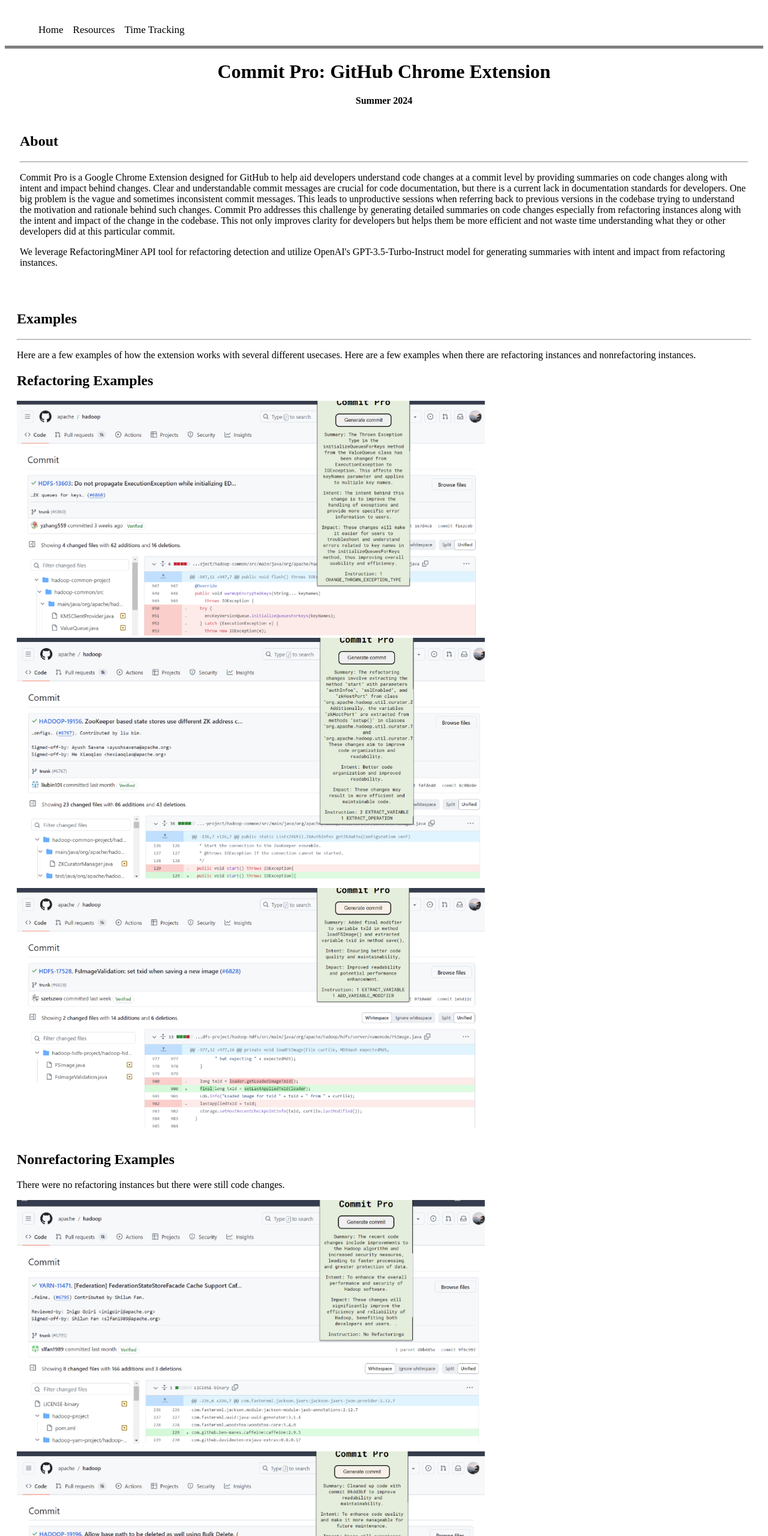
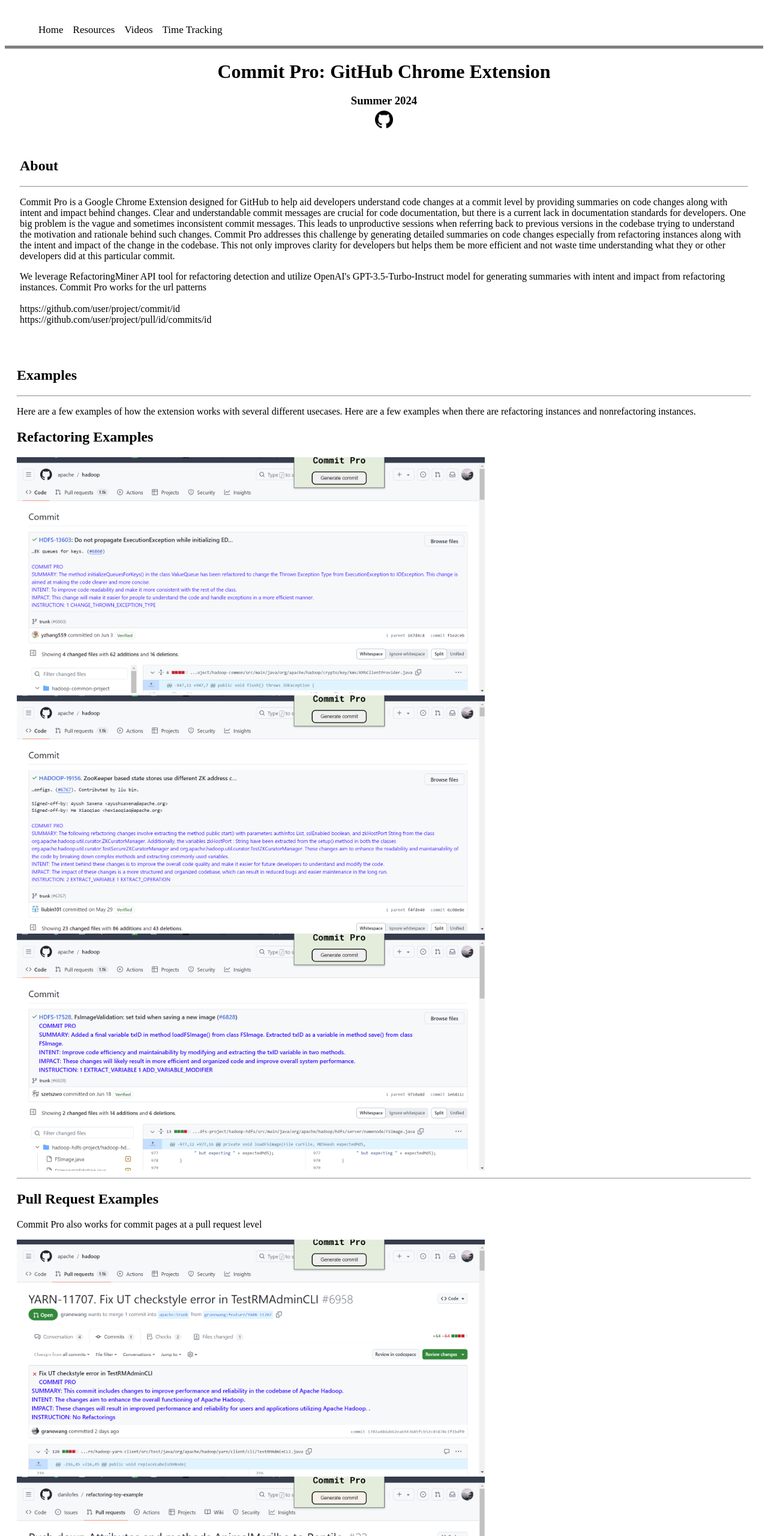
Before and after one commit to SE4AIResearch/Github-extension-website2024, a plain HTML site: page index.html in a window 1280 px wide. Shown: the top 2560 px of the page at 60% size. Drawn offline with Linux system fonts and the light colour scheme.

Commit message:
Adding Week 10 plus videos

```diff
--- a/index.html
+++ b/index.html
@@ -11,12 +11,23 @@
         <ul>
             <li><a href = "index.html">Home</a></li>
             <li><a href = "resources.html">Resources</a></li>
+            <li><a href = "videos.html">Videos</a></li>
             <li><a href = "time.html">Time Tracking</a></li>
+
         </ul>
     </nav>
 
     <h1>Commit Pro: GitHub Chrome Extension</h1>
-    <h4>Summer 2024</h4>
+    <h3>Summer 2024</h3>
+
+    <div class="github-container">
+        <div class="github">
+            <a href="https://github.com/SE4AIResearch/GitHub-extension-summer2024">
+                <img src="newpics/github.png" width="30px">
+            </a>
+        </div>
+    </div>
+
 
     <div class = about>
         <h2>About</h2>
@@ -26,7 +37,12 @@
 
         </p>
         <p>
-            We leverage RefactoringMiner API tool for refactoring detection and utilize OpenAI's GPT-3.5-Turbo-Instruct model for generating summaries with intent and impact from refactoring instances.
+            We leverage RefactoringMiner API tool for refactoring detection and utilize OpenAI's GPT-3.5-Turbo-Instruct model for generating summaries with intent and impact from refactoring instances. Commit Pro works for the url patterns
+            <br>
+            <br>
+            https://github.com/user/project/commit/id
+            <br>
+            https://github.com/user/project/pull/id/commits/id
         </p>
     </div>
 
@@ -36,19 +52,27 @@
         <p>Here are a few examples of how the extension works with several different usecases. Here are a few examples when there are refactoring instances and nonrefactoring instances.</p>
 
         <h2>Refactoring Examples</h2>
-        <img src="cp1.png" width="780px">
+        <img src="newpics/ref1.png" width="780px">
 
-        <img src = "cp2.png" width = "780px">
+        <img src = "newpics/ref2.png" width = "780px">
 
-        <img src = "cp3.png" width="780px">
+        <img src = "newpics/ref3.png" width="780px">
         <br>
+        <hr>
 
+        <h2>Pull Request Examples</h2>
+        <p>Commit Pro also works for commit pages at a pull request level</p>
+
+        <img src="newpics/ref4.png" width="780px">
+        <img src="newpics/ref5.png" width="780px">
+
+        <hr>
         <h2>Nonrefactoring Examples</h2>
         <p>There were no refactoring instances but there were still code changes.</p>
 
-        <img src = "cp4.png" width=" 780px">
-        <img src = "cp5.png" width = "780px">
-        <img src = "cp6.png" width = "780px">
+        <img src = "newpics/nonref1.png" width=" 780px">
+        <img src = "newpics/nonref2.png" width = "780px">
+        <img src = "newpics/nonref3.png" width = "780px">
 
     </div>
 </body>
--- a/styles.css
+++ b/styles.css
@@ -5,10 +5,17 @@ h1 {
     text-align: center;
     margin: 10px;
 }
-h4{
+h3{
     text-align: center;
     margin-bottom: 5px;
 }
+.github-container {
+    display: flex;
+    justify-content: center;
+    align-items: center;
+    width: 100%;
+}
+
 .about{
     padding: 10px;
     margin: 10px;
```
Also changed, not shown: resources.html (+14 -5 lines), time.html (+15 -1 lines), videos.html (added, +29 -0 lines), newpics/github.png (added), newpics/nonref1.png (added), newpics/nonref2.png (added), newpics/nonref3.png (added), newpics/ref1.png (added), newpics/ref2.png (added), newpics/ref3.png (added), newpics/ref4.png (added), newpics/ref5.png (added), oldpics/cp1.png (renamed from cp1.png), oldpics/cp2.png (renamed from cp2.png), 4 more files.
